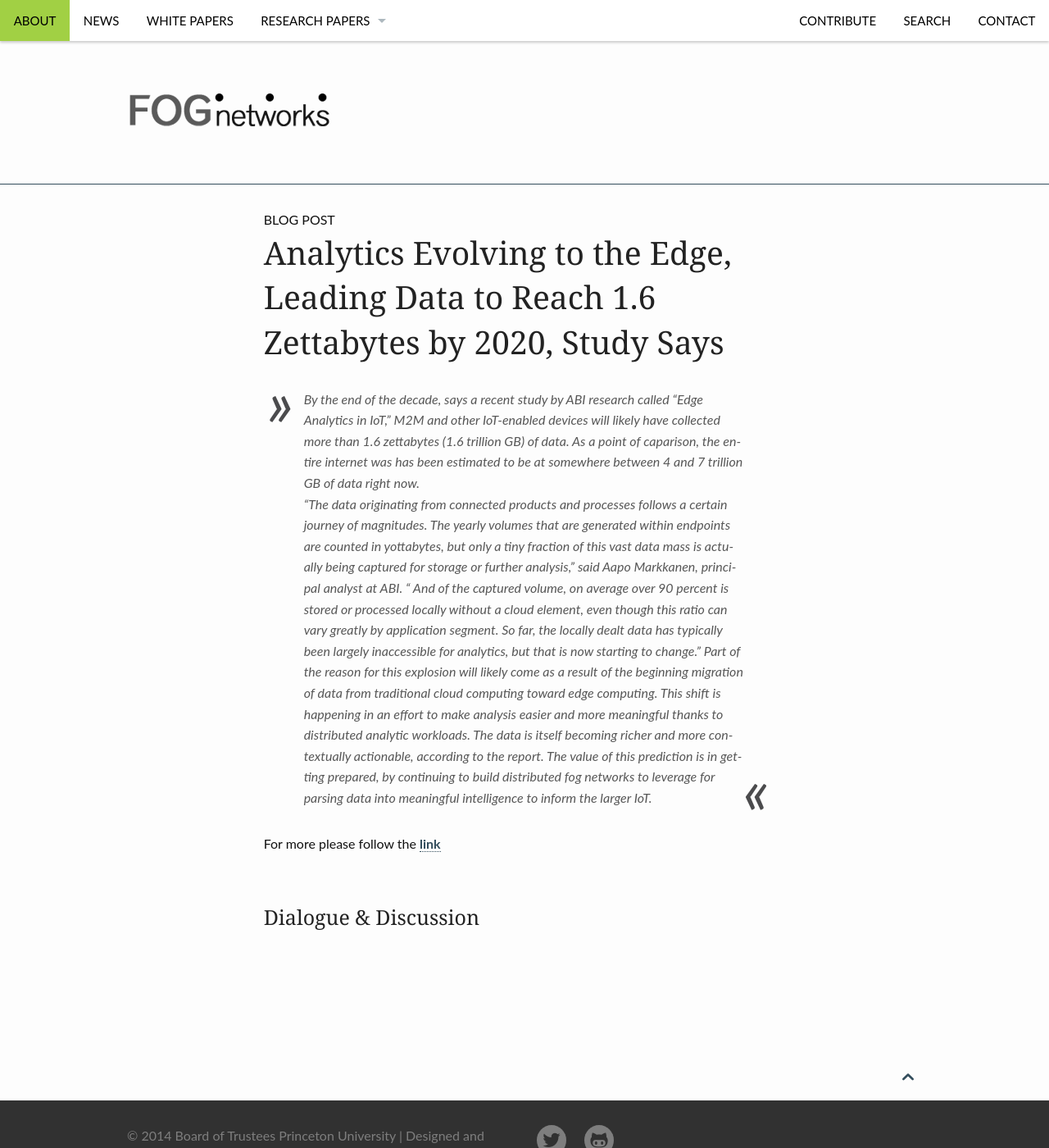
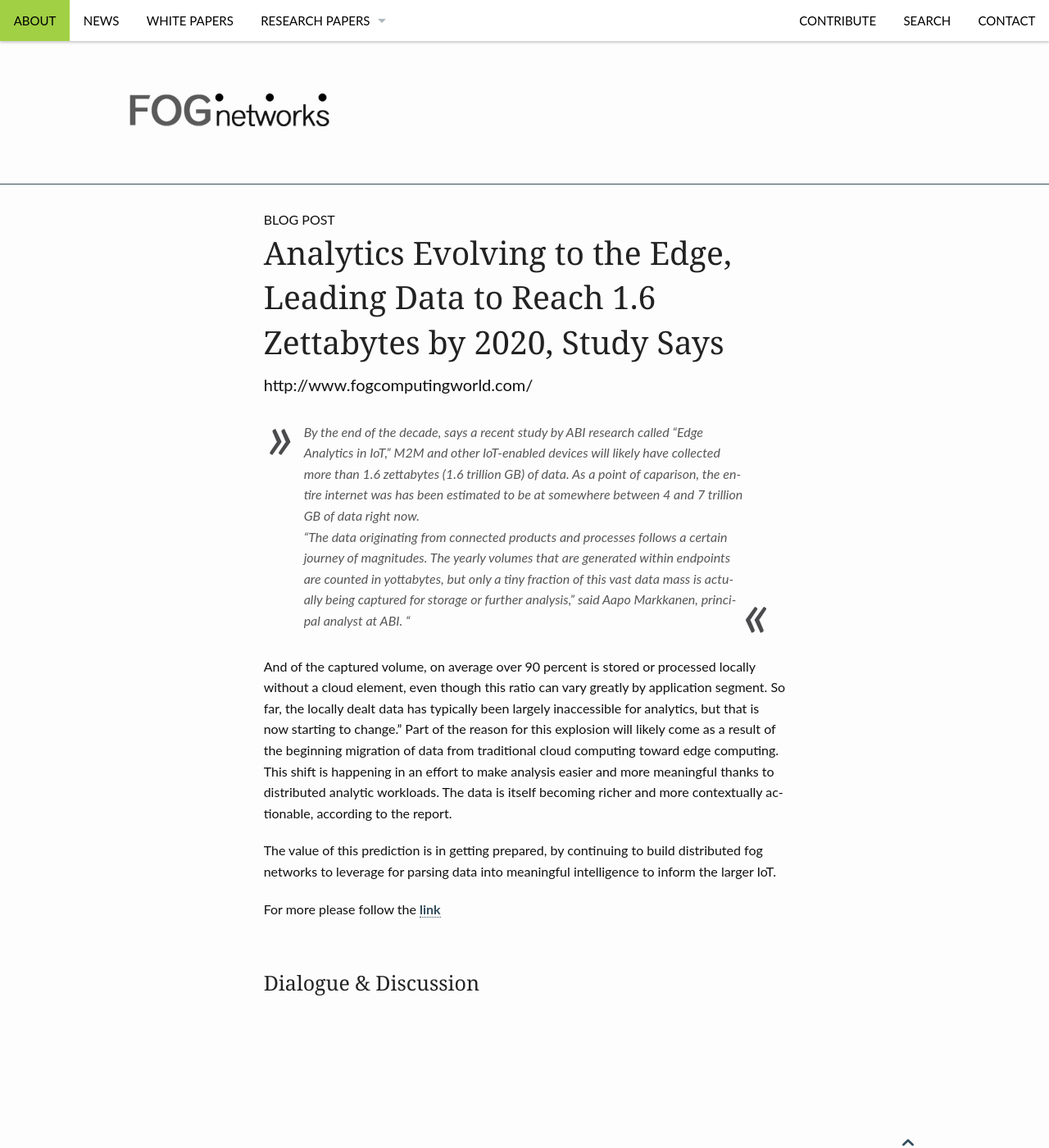
Before and after one commit to fogresearch/fogresearch.github.io, a Jekyll site: the page built from _posts/news/2015-07-11-edge-analytics.md, in a window 1280 px wide and 1400 px high. Shown: the whole window at 82% size. Built offline with Jekyll 4.4.1, drawn with Linux system fonts in a browser that asks for light colours; comment, search, counter and statistics services are not loaded; some of the changed lines change nothing that is shown.

Commit message:
report edits

```diff
--- a/_posts/news/2015-07-11-edge-analytics.md
+++ b/_posts/news/2015-07-11-edge-analytics.md
@@ -2,7 +2,7 @@
 layout: page
 subheadline: "Blog post"
 title: "Analytics Evolving to the Edge, Leading Data to Reach 1.6 Zettabytes by 2020, Study Says"
-teaser: ""
+teaser: "http://www.fogcomputingworld.com/"
 categories:
     - news
 comments: true
@@ -11,7 +11,9 @@
 
 > By the end of the decade, says a recent study by ABI research called "Edge Analytics in IoT," M2M and other IoT-enabled devices will likely have collected more than 1.6 zettabytes (1.6 trillion GB) of data. As a point of caparison, the entire internet was has been estimated to be at somewhere between 4 and 7 trillion GB of data right now.
 "The data originating from connected products and processes follows a certain journey of magnitudes. The yearly volumes that are generated within endpoints are counted in yottabytes, but only a tiny fraction of this vast data mass is actually being captured for storage or further analysis,” said Aapo Markkanen, principal analyst at ABI. “
+
 And of the captured volume, on average over 90 percent is stored or processed locally without a cloud element, even though this ratio can vary greatly by application segment. So far, the locally dealt data has typically been largely inaccessible for analytics, but that is now starting to change." Part of the reason for this explosion will likely come as a result of the beginning migration of data from traditional cloud computing toward edge computing. This shift is happening in an effort to make analysis easier and more meaningful thanks to distributed analytic workloads. The data is itself becoming richer and more contextually actionable, according to the report.
+
 The value of this prediction is in getting prepared, by continuing to build distributed fog networks to leverage for parsing data into meaningful intelligence to inform the larger IoT.
 
 
```
